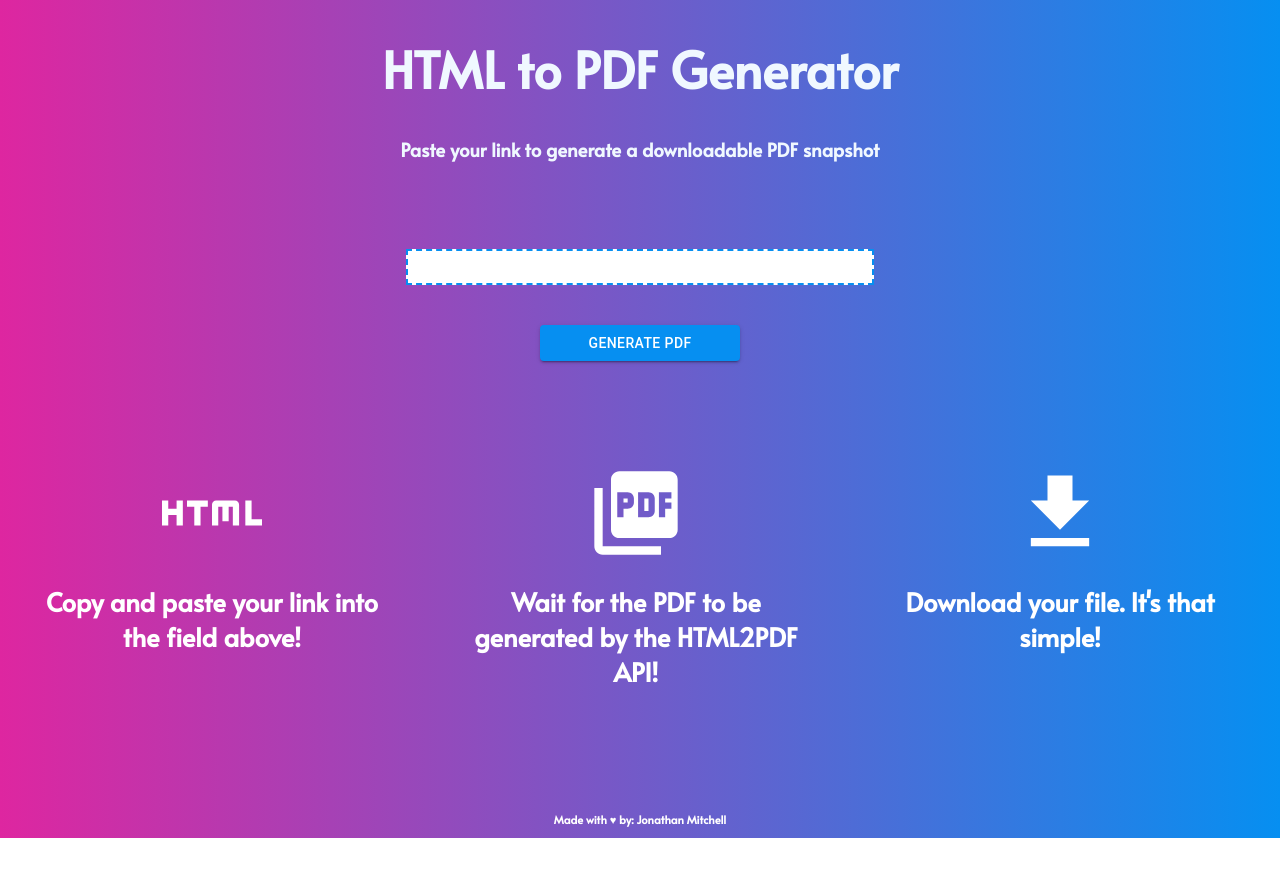
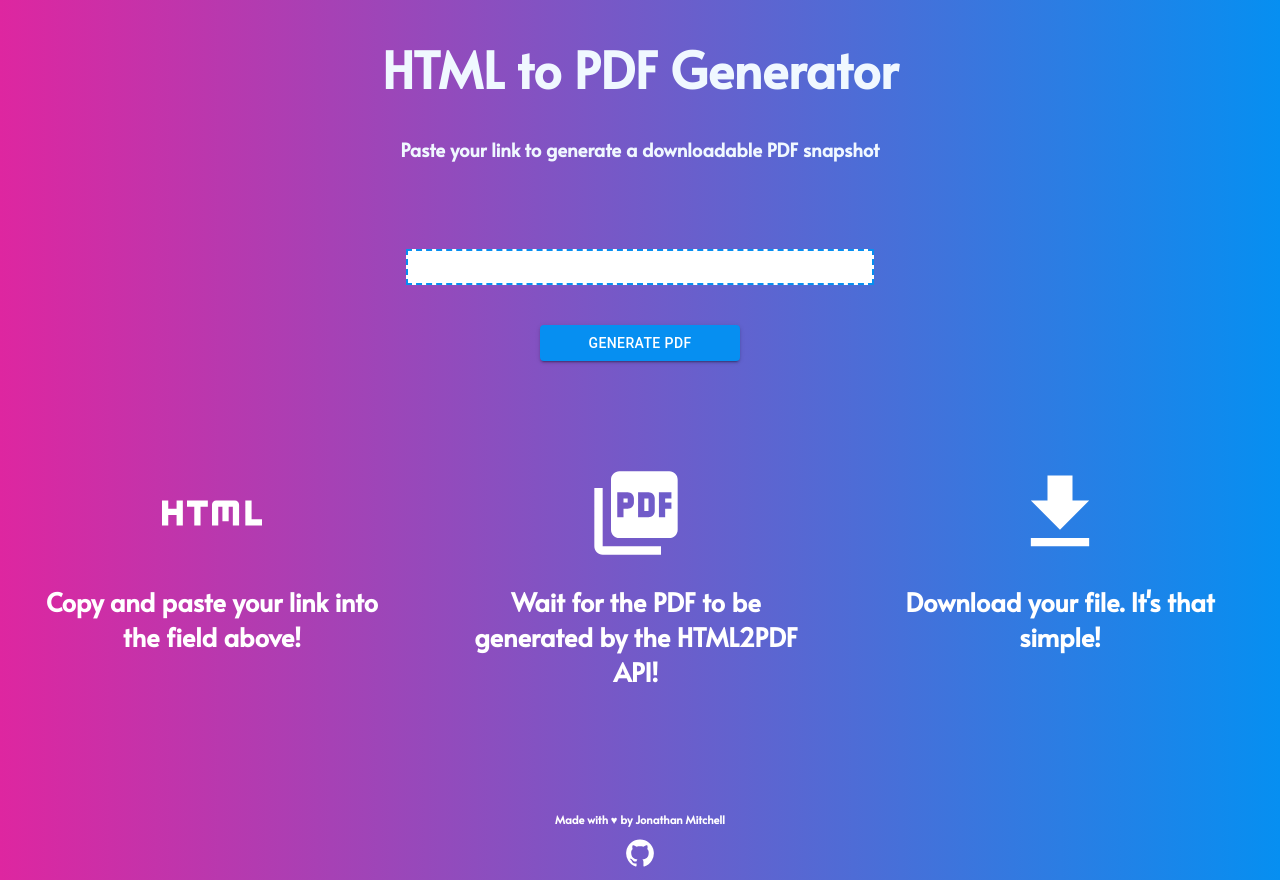
Before and after one commit to JonathanMitchell1234/ReactHTMLtoPDFgenerator, a React (Create React App) app: page / in a window 1280 px wide. Before the commit the page ends 838 px from the top, so only its background shows below. Built offline with nearby package versions, Linux system fonts and the light colour scheme.

Commit message:
added link to reposiatory

```diff
--- a/src/components/footer.js
+++ b/src/components/footer.js
@@ -2,6 +2,7 @@ import React from 'react';
 import { Container } from '@mui/material'
 import Paper from "@mui/material/Paper";
 import { styled } from "@mui/material/styles";
+import GitHubIcon from "@mui/icons-material/GitHub";
 
 const FooterStyles = styled(Paper)(() => ({
 	textAlign: "center",
@@ -16,12 +17,22 @@ const FooterStyles = styled(Paper)(() => ({
 	},
 }));
 
+// const IconStyles = styled(Paper)(() => ({
+
+
+// }));
+
+
+
 
 const MyFooter = () => {
     return (
 		<Container>
 			<FooterStyles>
-				<h3>Made with &hearts; by: Jonathan Mitchell</h3>
+				<h3>Made with &hearts; by Jonathan Mitchell</h3>
+				<a href="https://github.com/JonathanMitchell1234/ReactHTMLtoPDFgenerator">
+					<GitHubIcon sx={{ color: "white", fontSize: "30px" }} />
+				</a>
 			</FooterStyles>
 		</Container>
 	);
```
